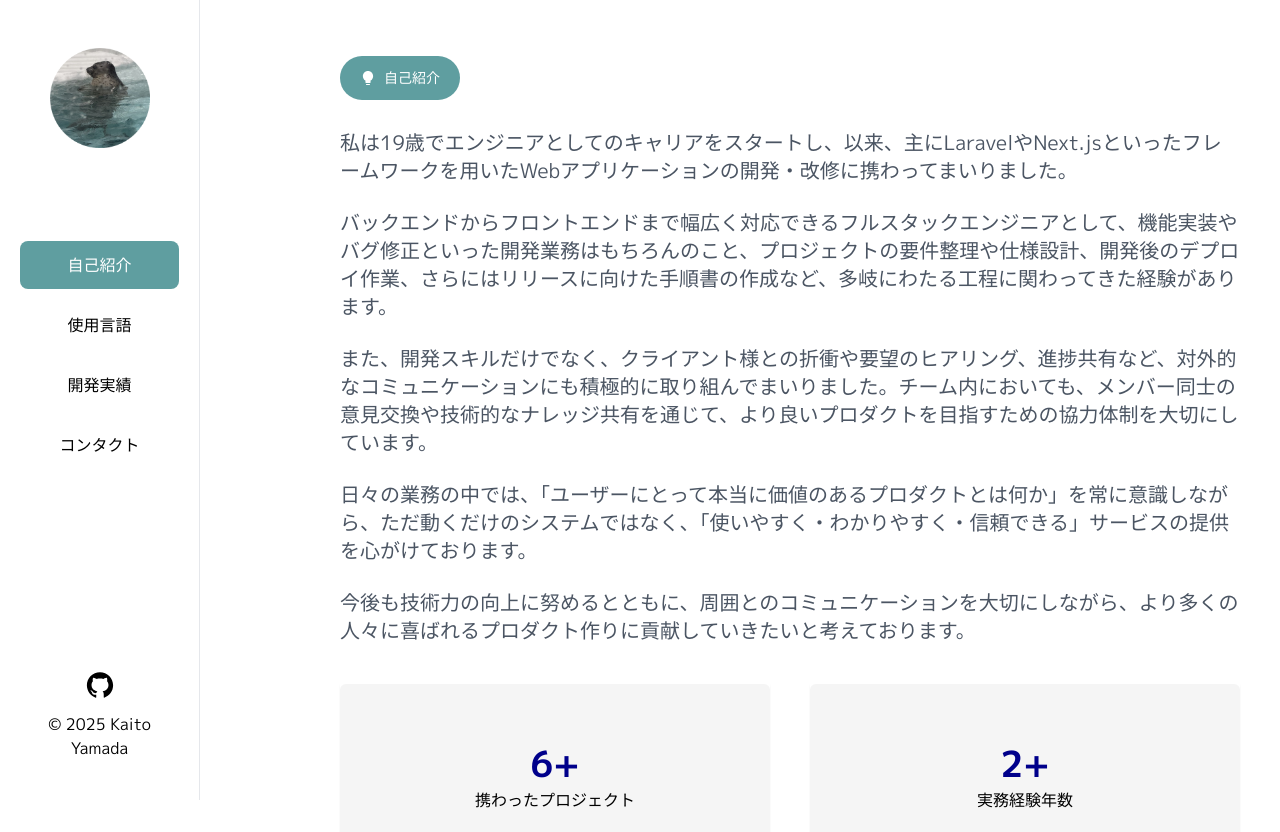
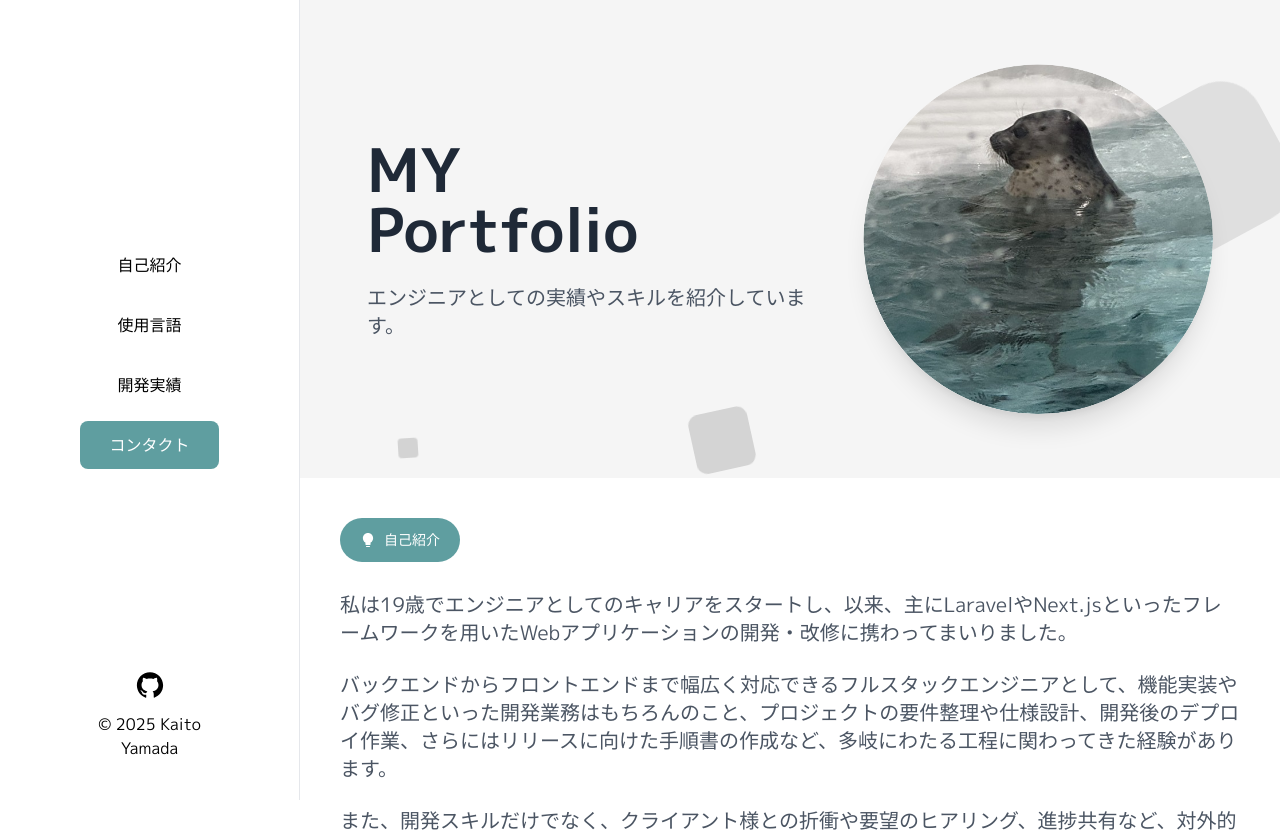
Before and after one commit to ka-3007/Portfolio, a Next.js app: page / in a window 1280 px wide. Shown: the top 832 px of the page. Built offline with nearby package versions, Linux system fonts and the light colour scheme.

Commit message:
🎨 デザイン修正

```diff
--- /dev/null
+++ b/src/app/animations.css
@@ -0,0 +1,108 @@
+.circles {
+  position: absolute;
+  top: 0;
+  left: 0;
+  width: 100%;
+  height: 100%;
+  overflow: hidden;
+}
+
+.circles li {
+  position: absolute;
+  display: block;
+  list-style: none;
+  width: 20px;
+  height: 20px;
+  background-color: #c0c0c0;
+  animation: animate 25s linear infinite;
+  bottom: -350px;
+}
+
+.circles li:nth-child(1) {
+  left: 25%;
+  width: 80px;
+  height: 80px;
+  animation-delay: 0s;
+}
+
+.circles li:nth-child(2) {
+  left: 10%;
+  width: 20px;
+  height: 20px;
+  animation-delay: 2s;
+  animation-duration: 12s;
+}
+
+.circles li:nth-child(3) {
+  left: 70%;
+  width: 20px;
+  height: 20px;
+  animation-delay: 4s;
+}
+
+.circles li:nth-child(4) {
+  left: 40%;
+  width: 60px;
+  height: 60px;
+  animation-delay: 0s;
+  animation-duration: 18s;
+}
+
+.circles li:nth-child(5) {
+  left: 65%;
+  width: 20px;
+  height: 20px;
+  animation-delay: 0s;
+}
+
+.circles li:nth-child(6) {
+  left: 75%;
+  width: 110px;
+  height: 110px;
+  animation-delay: 3s;
+}
+
+.circles li:nth-child(7) {
+  left: 35%;
+  width: 150px;
+  height: 150px;
+  animation-delay: 7s;
+}
+
+.circles li:nth-child(8) {
+  left: 50%;
+  width: 25px;
+  height: 25px;
+  animation-delay: 15s;
+  animation-duration: 45s;
+}
+
+.circles li:nth-child(9) {
+  left: 20%;
+  width: 15px;
+  height: 15px;
+  animation-delay: 2s;
+  animation-duration: 35s;
+}
+
+.circles li:nth-child(10) {
+  left: 85%;
+  width: 150px;
+  height: 150px;
+  animation-delay: 0s;
+  animation-duration: 11s;
+}
+
+@keyframes animate {
+  0% {
+    transform: translateY(0) rotate(0deg);
+    opacity: 1;
+    border-radius: 0;
+  }
+
+  100% {
+    transform: translateY(-1000px) rotate(720deg);
+    opacity: 0;
+    border-radius: 50%;
+  }
+}
--- /dev/null
+++ b/src/app/components/Hero.tsx
@@ -0,0 +1,47 @@
+import Image from 'next/image';
+import React from 'react';
+import '../animations.css';
+
+function Hero() {
+  return (
+    <section className="w-full lg:max-h-[70vh] h-fit bg-[#f5f5f5] relative px-6 py-16 max-xs:px-4">
+      <div className="max-w-7xl mx-auto flex flex-col-reverse lg:flex-row items-center justify-center h-full gap-12 text-center lg:text-left">
+        {/* 左側：テキスト */}
+        <div className="flex flex-col gap-6 items-center lg:items-start z-40">
+          <h1 className="text-4xl md:text-5xl lg:text-6xl font-bold text-gray-800 leading-tight">
+            <span className="block">MY</span>
+            <span className="block text-primary">Portfolio</span>
+          </h1>
+          <p className="text-lg md:text-xl text-gray-600 max-w-md">エンジニアとしての実績やスキルを紹介しています。</p>
+        </div>
+
+        {/* 右側：ロゴ画像 */}
+        <div className="z-10">
+          <Image
+            src="/assets/logo.png"
+            width={350}
+            height={350}
+            alt="heroImage"
+            className="rounded-full shadow-xl transition-transform duration-500 hover:scale-105"
+          />
+        </div>
+
+        {/* animationcss */}
+        <ul className="circles">
+          <li></li>
+          <li></li>
+          <li></li>
+          <li></li>
+          <li></li>
+          <li></li>
+          <li></li>
+          <li></li>
+          <li></li>
+          <li></li>
+        </ul>
+      </div>
+    </section>
+  );
+}
+
+export default Hero;
--- a/src/app/components/ProjectFilter.tsx
+++ b/src/app/components/ProjectFilter.tsx
@@ -21,7 +21,7 @@
   }, [activeCategory, setFiltered]);
 
   return (
-    <div className="flex flex-wrap gap-5 my-7 justify-center md:justify-start items-center">
+    <div className="flex flex-wrap gap-5 my-7 justify-start items-center">
       {Object.entries(Category).map(([key, value]) => (
         <button
           key={key}
--- a/src/app/components/SideMenu.tsx
+++ b/src/app/components/SideMenu.tsx
@@ -1,6 +1,5 @@
 'use client';
 
-import Image from 'next/image';
 import React, { useEffect, useState } from 'react';
 import { AiFillGithub } from 'react-icons/ai';
 import { HiMenu, HiX } from 'react-icons/hi';
@@ -46,34 +45,29 @@
       {/* トグルボタン（モバイル用） */}
       <button
         onClick={toggleMenu}
-        className="fixed top-3 left-3 z-[60] p-2 lg:hidden bg-white border rounded-md shadow-md"
+        className="fixed top-3 left-3 z-[60] p-2 md:hidden bg-white border rounded-md shadow-md"
       >
         {isOpen ? <HiX className="text-2xl" /> : <HiMenu className="text-2xl" />}
       </button>
 
       {/* オーバーレイ（モバイル用） */}
-      {isOpen && <div className="fixed inset-0 bg-black opacity-50 z-40 lg:hidden" onClick={closeMobileMenu} />}
+      {isOpen && <div className="fixed inset-0 bg-black opacity-50 z-40 md:hidden" onClick={closeMobileMenu} />}
 
       {/* サイドメニュー */}
       <section
-        className={`
-          fixed left-0 top-0 z-50 flex h-screen w-[200px] flex-col
-          justify-between py-10 px-[20px] bg-white border-r
-          transition-transform duration-300 ease-in-out
-          ${isOpen ? 'translate-x-0' : '-translate-x-full'}
-          lg:translate-x-0
-        `}
+        className={`fixed left-0 top-0 z-50 flex h-screen max-w-[300px] flex-col
+        justify-between py-10 px-[20px] lg:px-[80px] max-lg:max-w-[146px]
+        bg-white border-r md:px-[20px]
+        transform transition-transform duration-300 ease-in-out
+        ${isOpen ? 'max-lg:translate-x-0' : 'max-md:-translate-x-full'}
+        lg:translate-x-0
+      `}
       >
-        <div className="flex w-full flex-1 flex-col gap-10 justify-between items-center">
-          <div className="flex flex-col justify-center items-center gap-2 relative w-full">
-            <Image
-              src={'/assets/logo.png'}
-              width={100}
-              height={100}
-              alt="プロフィール画像"
-              className="absolute top-2"
-            />
-          </div>
+        <div
+          className="flex w-full flex-1 flex-col gap-10 justify-between
+      items-center"
+        >
+          <div className="flex flex-col justify-center items-center gap-2"></div>
 
           {/* 中メニューリンク */}
           <div className="w-full flex flex-col gap-3">
--- a/src/app/layout.tsx
+++ b/src/app/layout.tsx
@@ -19,14 +19,11 @@
   children: React.ReactNode;
 }>) {
   return (
-    <html lang="ja">
-      <body className={m_PLUS_1p.className}>
+    <html lang="ja" suppressHydrationWarning>
+      <body className={m_PLUS_1p.className} suppressHydrationWarning>
         <main className="flex flex-row">
           <SideMenu />
-          <section
-            className="pl-[300px] max-lg:pl-[146px] max-md:pl-0 w-full min-h-screen overflow-hidden py-4"
-            id="home"
-          >
+          <section className="pl-[300px] max-lg:pl-[146px] max-md:pl-0 w-full min-h-screen overflow-hidden" id="home">
             {children}
           </section>
         </main>
--- a/src/app/page.tsx
+++ b/src/app/page.tsx
@@ -1,6 +1,7 @@
 import About from './components/About';
 import Contact from './components/Contact';
 import Footer from './components/Footer';
+import Hero from './components/Hero';
 import Projects from './components/Projects';
 import Skills from './components/Skills';
 import TopButton from './components/TopButton';
@@ -8,6 +9,7 @@
 export default function Home() {
   return (
     <>
+      <Hero />
       <About />
       <Skills />
       <Projects />
```
